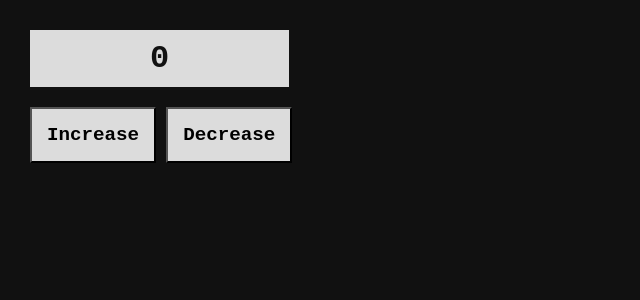
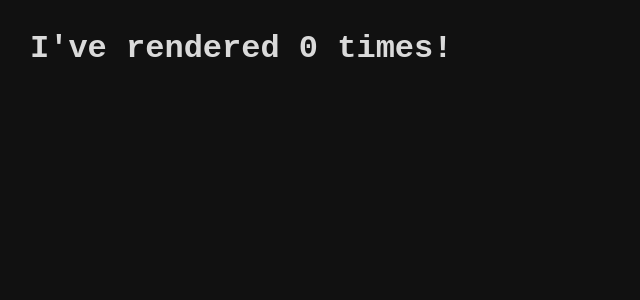
Before and after one commit to Vardhan2006/Dev-learning, a React (Vite) app in the folder React/React-Full/: page / in a window 1280 px wide. Shown: the top 300 px of the page, without its empty margins (0-640 px from the left). Built offline with nearby package versions, Linux system fonts and the light colour scheme.

Commit message:
Completed useEffect

```diff
--- a/React/React-Full/src/App.jsx
+++ b/React/React-Full/src/App.jsx
@@ -1,6 +1,8 @@
-import Usestate from "./Day - 3/Usestate";
+import UseEffect from "./Day - 3/useEffect";
 
-//import Functions from "./Day - 3/Functions";
+// import Usestate from "./Day - 3/Usestate";
+
+// import Functions from "./Day - 3/Functions";
 
 // import Props_Project from "./Day - 2/Props_Project";
 
@@ -82,7 +84,13 @@ function App() {
   return (
     <div className="parent">
 
-    <Usestate/>
+
+    <UseEffect/>
+
+
+
+
+    {/* <Usestate/>   */}
 
     {/* <Functions/> */}
 
--- /dev/null
+++ b/React/React-Full/src/Day - 3/useEffect.jsx
@@ -0,0 +1,25 @@
+import React from 'react'
+import { useEffect, useState } from 'react'
+
+function UseEffect() {
+
+    /* wo use the useeffect we need callBack fnc and dependency 3 ways to use useEffect 1. using empty array, 2. without any dependency like only callback, 3. using array with variables */
+
+  const [count, setcount] = useState(0)
+
+  useEffect(() => {
+    setTimeout(() => {
+        setcount(count+1);
+    }, 20000);
+
+  },[]) // when we use this empty array here it will execute the useeffect on 1 time
+
+
+  return (
+    <div>
+        <h1>I've rendered {count} times!</h1>
+    </div>
+  )
+}
+
+export default UseEffect
--- a/React/React-Full/src/index.css
+++ b/React/React-Full/src/index.css
@@ -21,6 +21,11 @@ body {
   color: #dadada;
 }
 
+
+
+
+
+
 /* button {
     border: red 1px solid;
     padding: 3px;
@@ -29,7 +34,7 @@ body {
     margin-top: 5px;
 } */
 
-input {
+/* input {
   padding: 5px;
   margin: 8px;
 }
@@ -53,7 +58,7 @@ h1 {
   margin-bottom: 20px;
   font-size: xx-large;
 
-}
+} */
 
 
 
```
